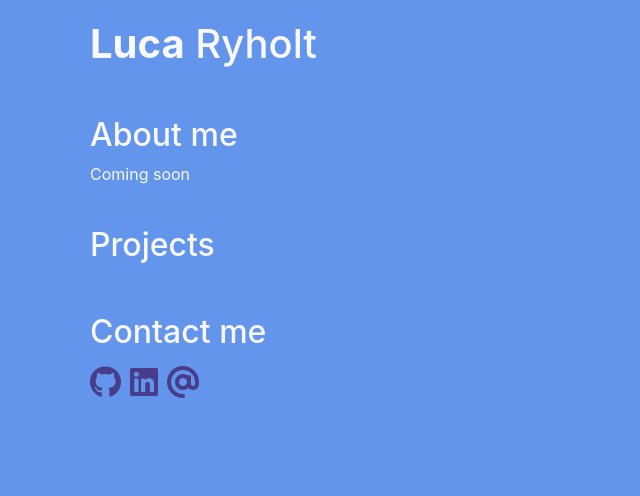
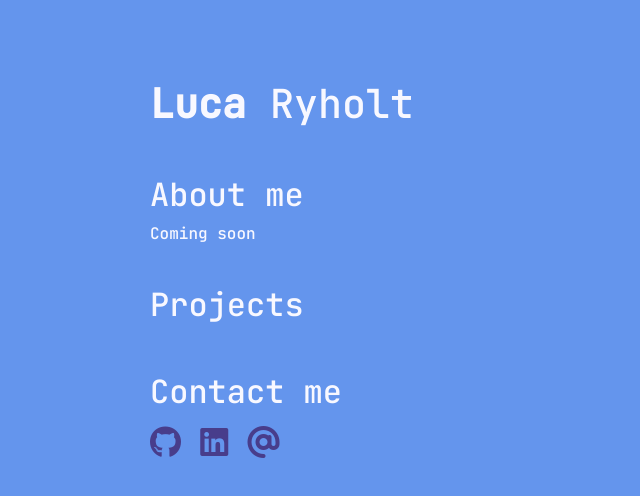
Before and after one commit to lucaryholt/portfolio, a website: page public/index.html in a window 1280 px wide. Shown: the whole page, without its empty margins (0-640 px from the left). Drawn offline with nearby package versions, Linux system fonts and the light colour scheme; no server answers.

Commit message:
other font

```diff
--- a/public/index.html
+++ b/public/index.html
@@ -6,6 +6,8 @@
 
     <link rel="stylesheet" href="https://stackpath.bootstrapcdn.com/bootstrap/4.5.2/css/bootstrap.min.css"
           integrity="sha384-JcKb8q3iqJ61gNV9KGb8thSsNjpSL0n8PARn9HuZOnIxN0hoP+VmmDGMN5t9UJ0Z" crossorigin="anonymous">
+    <link rel="preconnect" href="https://fonts.gstatic.com">
+    <link href="https://fonts.googleapis.com/css2?family=JetBrains+Mono:wght@500&display=swap" rel="stylesheet">
     <link rel="stylesheet" href="style.css">
 </head>
 <body>
--- a/public/style.css
+++ b/public/style.css
@@ -1,10 +1,11 @@
 body{
     background-color: cornflowerblue;
     color: ghostwhite;
+    font-family: 'JetBrains Mono', monospace;
 }
 
 .container{
-    padding: 20px;
+    padding: 80px;
 }
 
 .contact-holder{
```
